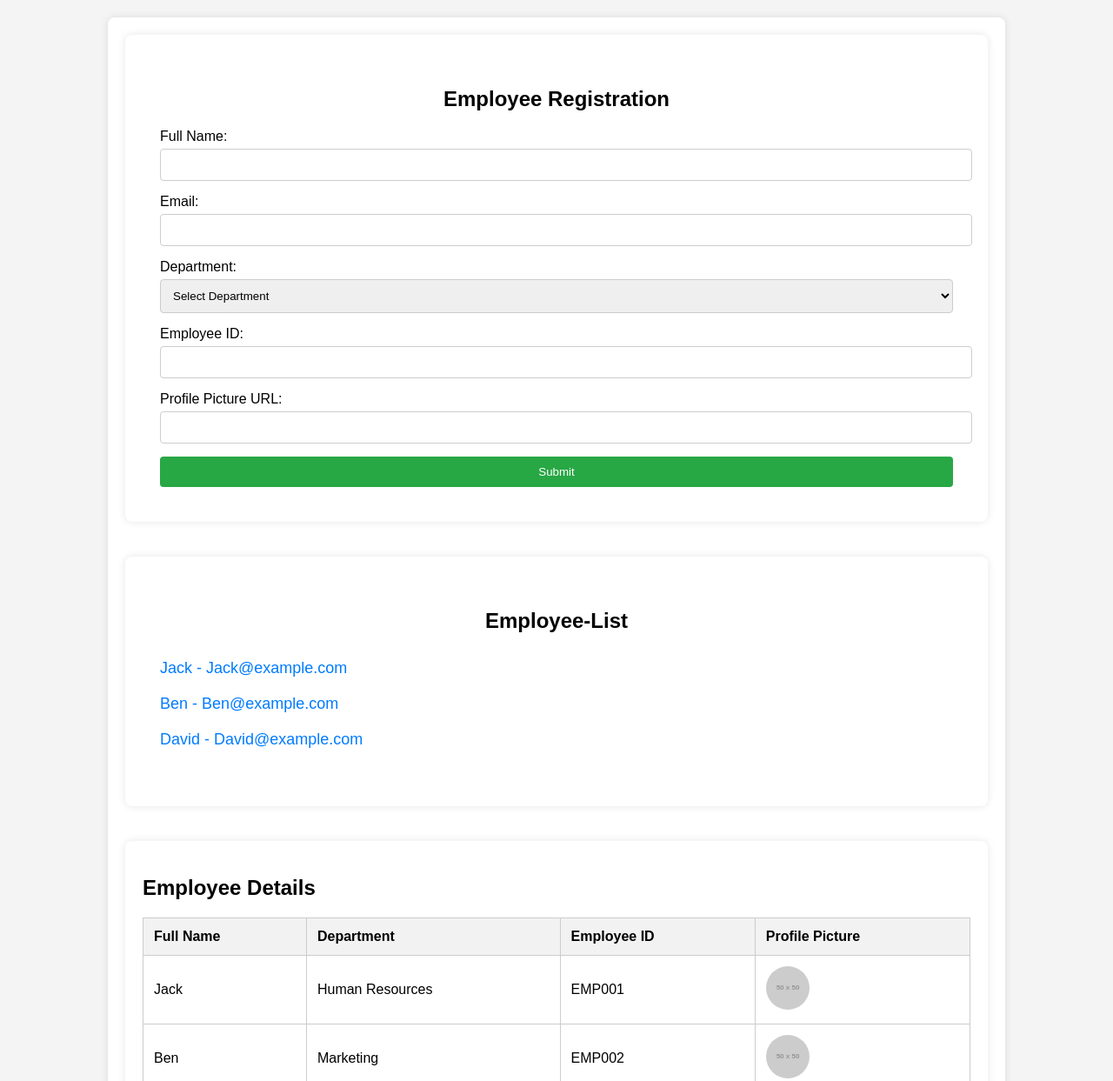
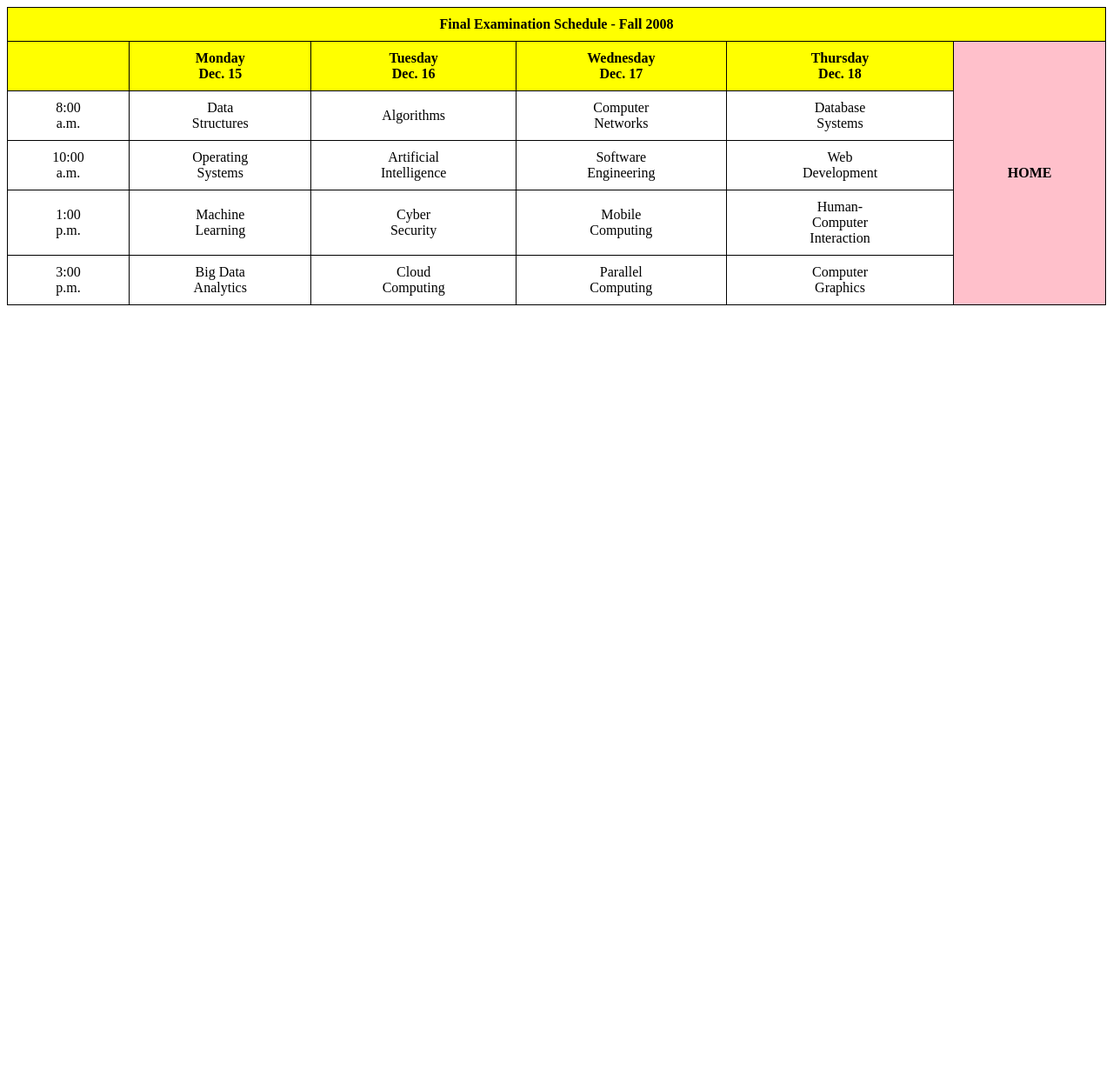
Before and after one commit to Hpunera09/Full-Stack-development-internship-2024, a plain HTML site: page index.html in a window 1280 px wide. Shown: the top 1243 px of the page at 87% size. After the commit the page ends 800 px from the top, so only its background shows below. Drawn offline with Linux system fonts and the light colour scheme; placeholder pictures from the web are drawn by us.

Commit message:
Add files via upload

```diff
--- a/index.html
+++ b/index.html
@@ -3,228 +3,73 @@
 <head>
     <meta charset="UTF-8">
     <meta name="viewport" content="width=device-width, initial-scale=1.0">
-    <title>Company Directory Portal</title>
+    <title>Final Examination Schedule</title>
     <style>
-        body {
-            font-family: Arial, sans-serif;
-            background-color: #f4f4f4;
-            margin: 0;
-            padding: 20px;
-        }
-        .box{
-            background-color: #fff;
-            padding: 20px;
-            border-radius: 8px;
-            box-shadow: 0 0 10px rgba(0, 0, 0, 0.1);
-            width: 80%;
-            margin-bottom: 40px;
-            align-items: center;
-            margin: 0 auto;
-        }
-        .employee-list{
-            background-color: #fff;
-            padding: 40px;
-            border-radius: 8px;
-            box-shadow: 0 0 10px rgba(0, 0, 0, 0.1);
-            margin-bottom: 40px;
-        }
-        .employee-list ul {
-            list-style: none;
-            padding: 0;
-        }
-        .employee-list a {
-            text-decoration: none;
-            color: #007bff;
-            font-size: 18px;
-        }
-        .employee-list a:hover {
-            color: #0056b3;
-            text-decoration: underline;
-        }
-        .employee-list li {
-            padding: 10px 0;
-            border-bottom: 1px solid #ccc;
-        }
-        .employee-list li:last-child {
-            border-bottom: none;
-        }
-        .registration-form {
-            background-color: #ffffff;
-            padding: 40px;
-            border-radius: 8px;
-            box-shadow: 0 0 10px rgba(0, 0, 0, 0.1);
-            margin-bottom: 40px;
-        }
-        .registration-form h2 {
-            text-align: center;
-            margin-bottom: 20px;
-        }
-        .registration-form label {
-            display: block;
-            margin-bottom: 5px;
-        }
-        .registration-form input[type="text"],
-        .registration-form input[type="email"],
-        .registration-form select {
-            width: 100%;
-            padding: 10px;
-            margin-bottom: 15px;
-            border: 1px solid #ccc;
-            border-radius: 4px;
-        }
-        .registration-form input[type="submit"] {
-            width: 100%;
-            padding: 10px;
-            background-color: #28a745;
-            color: #fff;
-            border: none;
-            border-radius: 4px;
-            cursor: pointer;
-        }
-        .registration-form input[type="submit"]:hover {
-            background-color: #218838;
-        }
-        .employee-details {
-            background-color: #fff;
-            padding: 20px;
-            border-radius: 8px;
-            box-shadow: 0 0 10px rgba(0, 0, 0, 0.1);
-        }
         table {
             width: 100%;
             border-collapse: collapse;
-            margin-bottom: 20px;
-        }
-        table, th, td {
-            border: 1px solid #ccc;
         }
         th, td {
-            padding: 12px;
-            text-align: left;
+            border: 1px solid black;
+            text-align: center;
+            padding: 10px;
         }
         th {
-            background-color: #f2f2f2;
+            background-color: yellow;
         }
-        img {
-            width: 50px;
-            height: 50px;
-            border-radius: 50%;
+        td {
+            background-color: white;
         }
-        @media (max-width: 768px) {
-            .box {
-                width: 100%;
-                padding: 15px;
+        .home {
+            background-color: pink;
         }
-
-            .registration-form {
-                padding: 20px;
-            }
-
-            .employee-list {
-                padding: 20px;
-            }
-
-            table, th, td {
-                font-size: 14px;
-            }
-
-            iframe {
-                width: 100%;
-                height: 300px;
-            }
-        }
-
-        @media (max-width: 480px) {
-            .registration-form input[type="text"],
-            .registration-form input[type="email"],
-            .registration-form select {
-                font-size: 14px;
-                padding: 8px;
-            }
-
-            table, th, td {
-                font-size: 12px;
-            }
-
-            .employee-list a {
-                font-size: 16px;
-            }
+        .time-col {
+            background-color: lightgray;
         }
     </style>
 </head>
 <body>
-    <div class="box">
-        <div class="registration-form">
-            <h2>Employee Registration</h2>
-            <form>
-                <label for="full-name">Full Name:</label>
-                <input type="text" id="full-name" name="fullName" required>
-
-                <label for="email">Email:</label>
-                <input type="email" id="email" name="email" required>
-
-                <label for="department">Department:</label>
-                <select id="department" name="department" required>
-                    <option value="">Select Department</option>
-                    <option value="Human Resources">Human Resources</option>
-                    <option value="Marketing">Marketing</option>
-                    <option value="Finance">Finance</option>
-                    <option value="IT">IT</option>
-                    <option value="Sales">Sales</option>
-                </select>
-
-                <label for="employee-id">Employee ID:</label>
-                <input type="text" id="employee-id" name="employeeId" required>
-
-                <label for="profile-picture-url">Profile Picture URL:</label>
-                <input type="text" id="profile-picture-url" name="profilePictureUrl" required>
-
-                <input type="submit" value="Submit">
-            </form>
-        </div>
-        <div class="employee-list">
-            <h2><center>Employee-List</center></h2>
-            <ul>
-                <a href="#"><li>Jack - Jack@example.com</li></a>
-                <a href="#"><li>Ben - Ben@example.com</li></a>
-                <a href="#"><li>David - David@example.com</li></a>
-            </ul>
-        </div>
-        <div class="employee-details">
-            <h2>Employee Details</h2>
 <table>
-                <thead>
     <tr>
-                        <th>Full Name</th>
-                        <th>Department</th>
-                        <th>Employee ID</th>
-                        <th>Profile Picture</th>
-                    </tr>
-                </thead>
-                <tbody>
-                    <tr>
-                        <td>Jack</td>
-                        <td>Human Resources</td>
-                        <td>EMP001</td>
-                        <td><img src="https://via.placeholder.com/50" alt="Jack Profile Picture"></td>
+        <th colspan="6">Final Examination Schedule - Fall 2008</th>
     </tr>
     <tr>
-                        <td>Ben</td>
-                        <td>Marketing</td>
-                        <td>EMP002</td>
-                        <td><img src="https://via.placeholder.com/50" alt="Ben Profile Picture"></td>
+        <th></th>
+        <th>Monday<br>Dec. 15</th>
+        <th>Tuesday<br>Dec. 16</th>
+        <th>Wednesday<br>Dec. 17</th>
+        <th>Thursday<br>Dec. 18</th>
+        <th rowspan="5" class="home">HOME</th>
     </tr>
     <tr>
-                        <td>David</td>
-                        <td>Finance</td>
-                        <td>EMP003</td>
-                        <td><img src="https://via.placeholder.com/50" alt="David Profile Picture"></td>
+        <td>8:00<br>a.m.</td>
+        <td>Data<br>Structures</td>
+        <td>Algorithms</td>
+        <td>Computer<br> Networks</td>
+        <td>Database<br>Systems</td>
     </tr>
-                </tbody>
+    <tr>
+        <td>10:00<br>a.m.</td>
+        <td>Operating<br>Systems</td>
+        <td>Artificial<br>Intelligence</td>
+        <td>Software<br>Engineering</td>
+        <td>Web<br>Development</td>
+    </tr>
+    <tr>
+        <td>1:00<br>p.m.</td>
+        <td>Machine<br>Learning</td>
+        <td>Cyber<br>Security</td>
+        <td>Mobile<br>Computing</td>
+        <td>Human-<br>Computer<br>Interaction</td>
+    </tr>
+    <tr>
+        <td>3:00<br>p.m.</td>
+        <td>Big Data<br>Analytics</td>
+        <td>Cloud<br>Computing</td>
+        <td>Parallel<br>Computing</td>
+        <td>Computer<br>Graphics</td>
+    </tr>
 </table>
-        </div>
-        <h2><center>Company Location</center></h2>
-        <iframe src="https://www.google.com/maps/embed?pb=!1m18!1m12!1m3!1d30441.588859710468!2d78.35394061083984!3d17.49803020000001!2m3!1f0!2f0!3f0!3m2!1i1024!2i768!4f13.1!3m3!1m2!1s0x3bcb91f3fdf6bde9%3A0x752db86a6ab3be2a!2sInnomatics%20Research%20Labs!5e0!3m2!1sen!2sin!4v1727673929785!5m2!1sen!2sin" width="950" height="450" style="border:0;" allowfullscreen="" loading="lazy" referrerpolicy="no-referrer-when-downgrade"></iframe>
-    </div>
+
 </body>
 </html>
```
Lines whose indentation alone changed are shown as unchanged.
